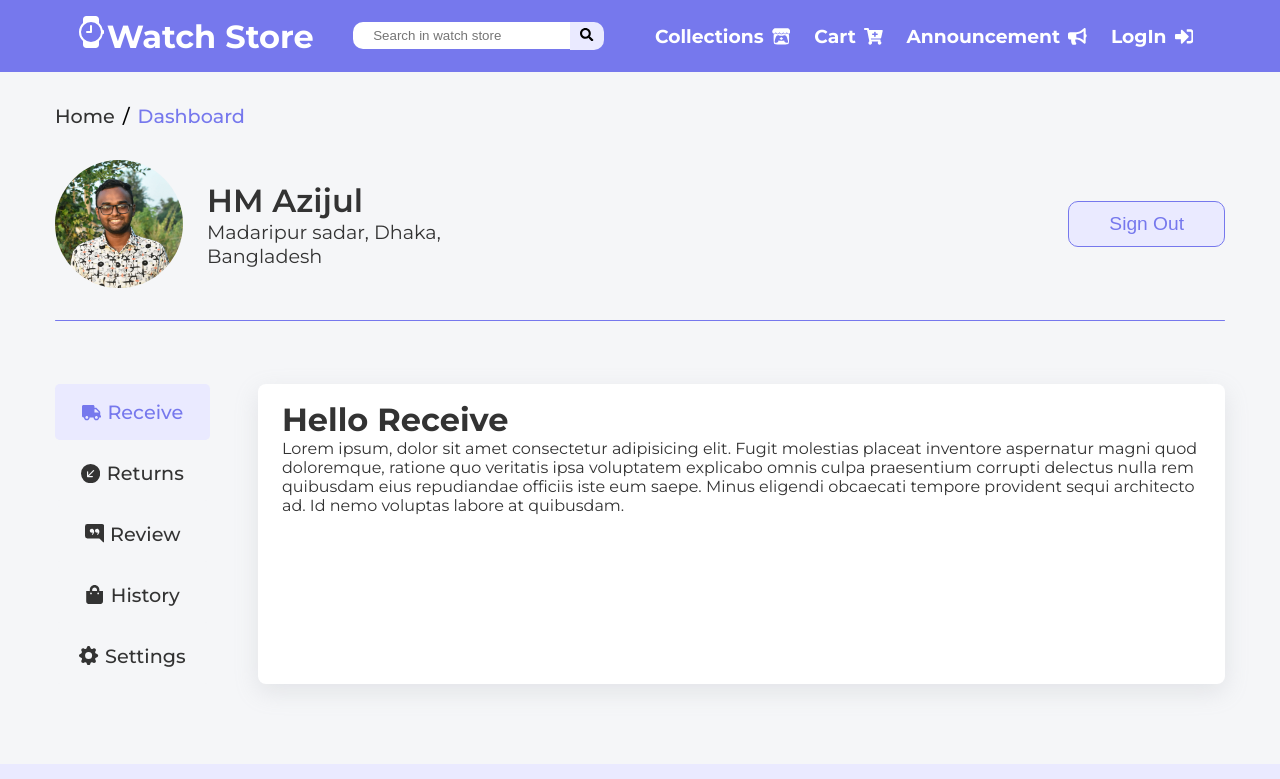
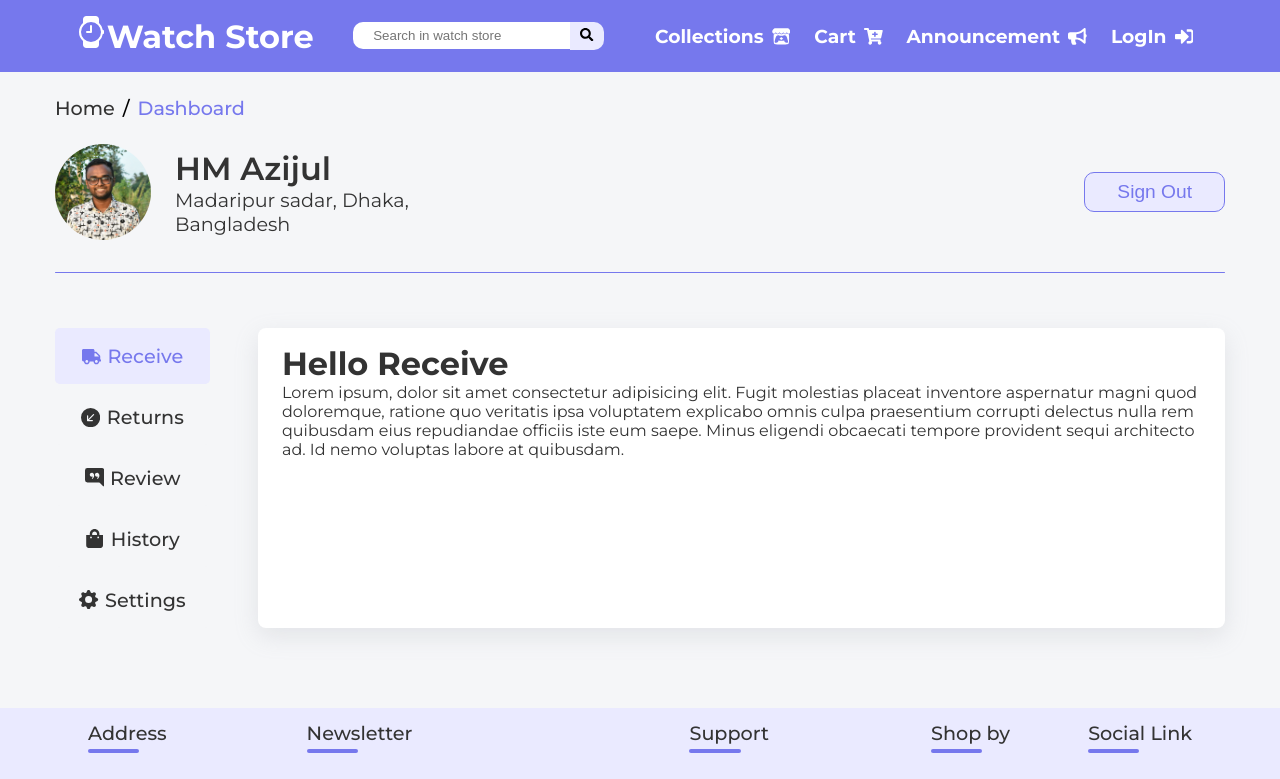
Before and after one commit to XParif/FrontEndWatchStorefsArmyProject, a Next.js app: page /dashboard in a window 1280 px wide. Shown: the top 779 px of the page. Built offline with nearby package versions, Linux system fonts and the light colour scheme.

Commit message:
modify some css properties make it smaller from before in dashboard

```diff
--- a/components/dashboard/allTabs.jsx
+++ b/components/dashboard/allTabs.jsx
@@ -1,5 +1,5 @@
 import React, { useState } from "react";
-import { TabContainer, LeftSide, RightSide, Tab, Content } from "./tab.styles";
+import { TabContainer, LeftSide, RightSide, Tab } from "./tab.styles";
 import {
   BsArrowDownLeftCircleFill,
   BsChatRightQuoteFill,
--- a/components/dashboard/index.jsx
+++ b/components/dashboard/index.jsx
@@ -6,13 +6,13 @@ import SectionBar from "../shared/texts/SectionBar";
 import AllTabs from "./allTabs";
 
 const Wrap = styled.div`
-  padding: 2rem 0 5rem 0;
+  padding: 1.5rem 0 5rem 0;
   background-color: #f5f6f8;
 `;
 
 const Top = styled.div``;
 const Body = styled.div`
-  padding-top: 3rem;
+  padding-top: 2.5rem;
 `;
 
 const Breadcrumb = styled.ul`
@@ -39,12 +39,12 @@ const TopContent = styled.div`
   display: flex;
   align-items: center;
   justify-content: space-between;
-  padding: 2rem 0 1rem 0;
+  padding: 1.5rem 0 1rem 0;
 `;
 
 const SignOutButton = styled(BaseButton)`
   font-size: ${({ theme }) => theme?.fontSizes?.md};
-  padding: 0.7rem 2.5rem;
+  padding: 0.5rem 2rem;
   :hover {
     background-color: ${({ theme }) => theme?.color?.red};
     border: 1px solid ${({ theme }) => theme?.color?.red};
@@ -57,8 +57,8 @@ const Profile = styled.div`
   gap: 1.5rem;
 `;
 const Picture = styled.div`
-  height: 8rem;
-  width: 8rem;
+  height: 6rem;
+  width: 6rem;
 
   & img {
     width: 100%;
--- a/components/dashboard/tab.styles.jsx
+++ b/components/dashboard/tab.styles.jsx
@@ -46,7 +46,3 @@ export const Tab = styled.a`
     color: ${({ theme }) => theme?.color?.white};
   }
 `;
-
-export const Content = styled.div`
-  ${(props) => (props.active ? "display:block" : "display:none")}
-`;
```
